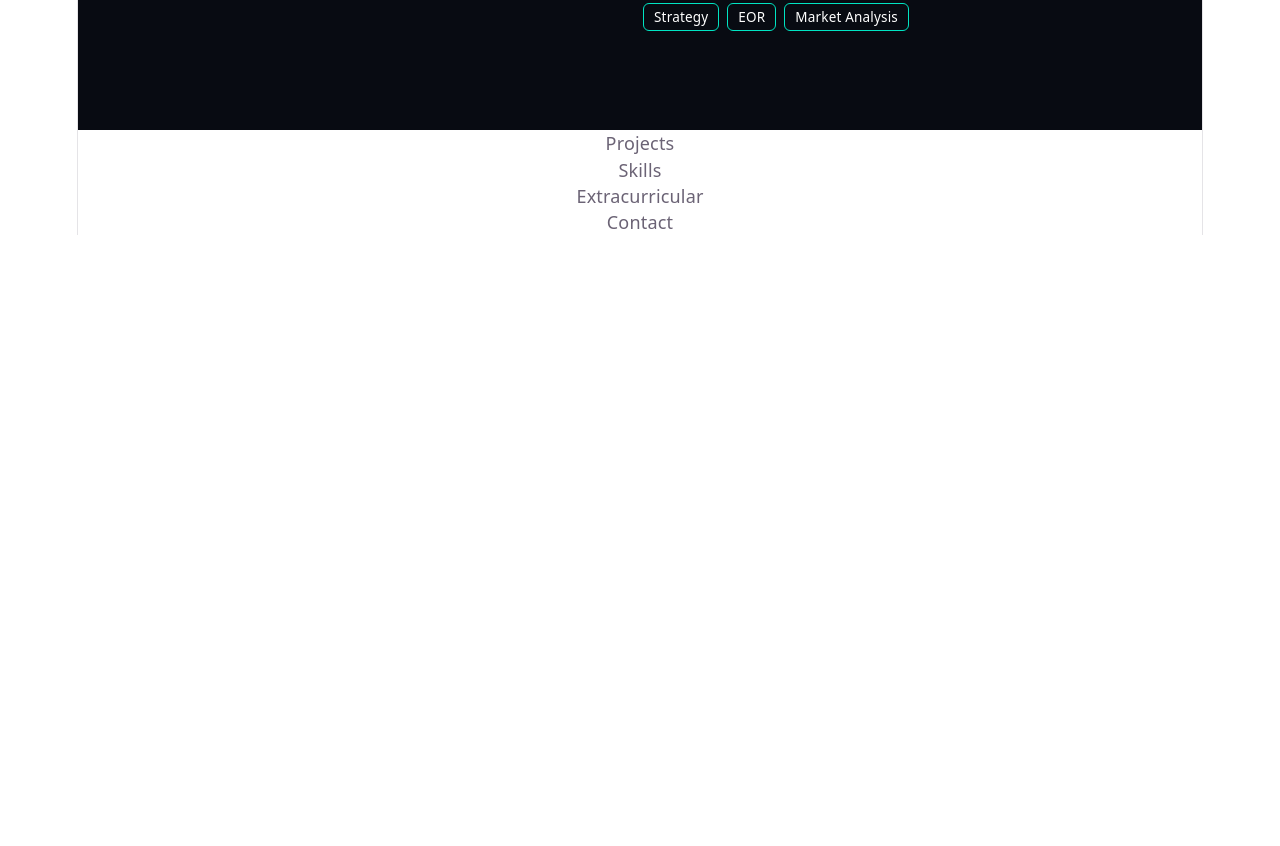
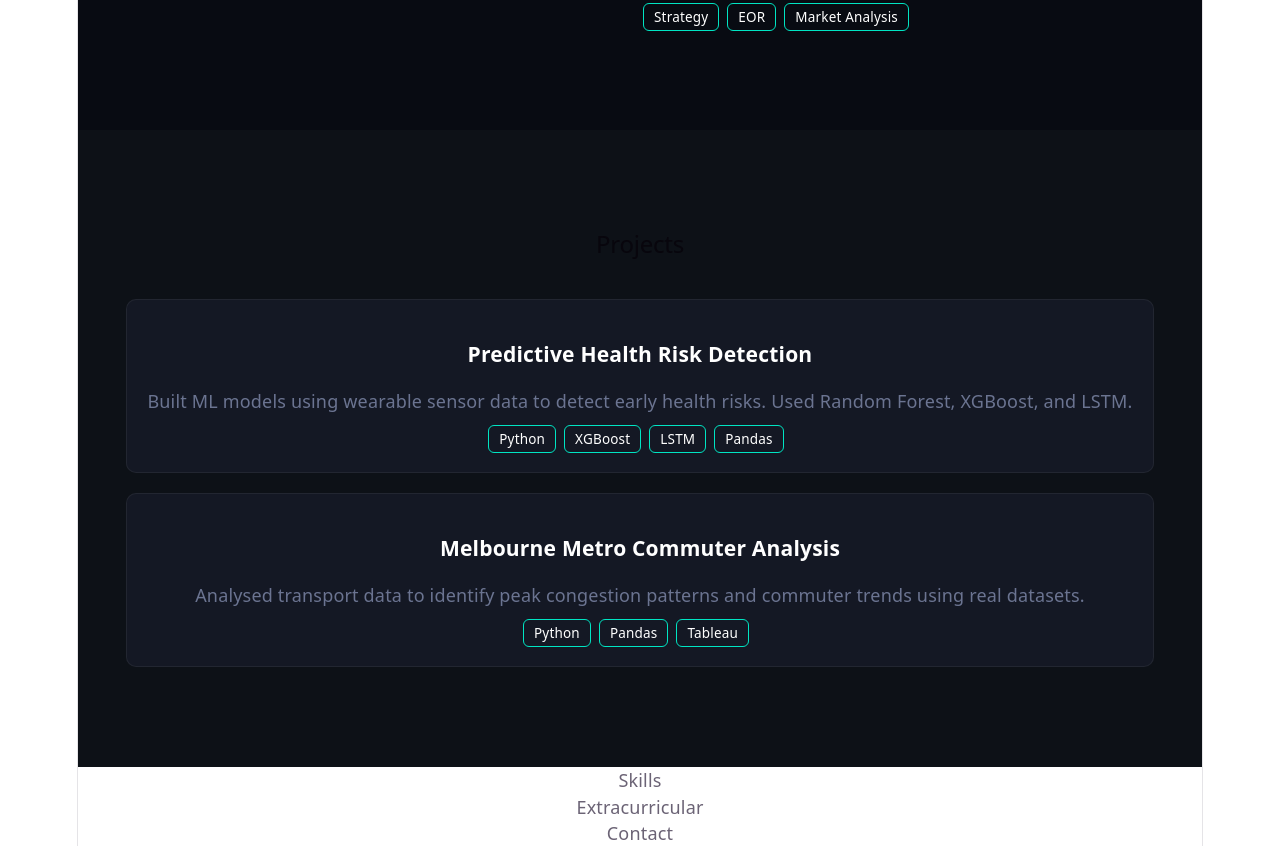
Before and after one commit to Jisshnu/jisshnuhj-portfolio, a React app: page / in a window 1280 px wide. Shown: the part 1820-2666 px from the top of the page. Before the commit the page ends 2055 px from the top, so only its background shows below. Built offline with nearby package versions, Linux system fonts and the light colour scheme; the HTML template or start-up script is replaced by a standard one.

Commit message:
temp project part

```diff
--- a/src/components/Projects.jsx
+++ b/src/components/Projects.jsx
@@ -1,4 +1,63 @@
 function Projects() {
-  return <div>Projects</div>;
+  const projects = [
+    {
+      title: "Predictive Health Risk Detection",
+      desc: "Built ML models using wearable sensor data to detect early health risks. Used Random Forest, XGBoost, and LSTM.",
+      tags: ["Python", "XGBoost", "LSTM", "Pandas"],
+    },
+    {
+      title: "Melbourne Metro Commuter Analysis",
+      desc: "Analysed transport data to identify peak congestion patterns and commuter trends using real datasets.",
+      tags: ["Python", "Pandas", "Tableau"],
+    },
+  ];
+
+  return (
+    <section
+      id="projects"
+      style={{
+        padding: "100px 48px",
+        background: "#0d1117",
+        color: "white",
+      }}
+    >
+      <h2 style={{ marginBottom: "40px" }}>Projects</h2>
+
+      <div style={{ display: "grid", gap: "20px" }}>
+        {projects.map((p, i) => (
+          <div
+            key={i}
+            style={{
+              padding: "20px",
+              background: "#141824",
+              borderRadius: "10px",
+              border: "1px solid rgba(255,255,255,0.06)",
+            }}
+          >
+            <h3>{p.title}</h3>
+            <p style={{ color: "#6b7491" }}>{p.desc}</p>
+
+            <div style={{ marginTop: "10px" }}>
+              {p.tags.map((t) => (
+                <span
+                  key={t}
+                  style={{
+                    marginRight: "8px",
+                    padding: "4px 10px",
+                    border: "1px solid #00e5c3",
+                    borderRadius: "6px",
+                    fontSize: "0.75rem",
+                  }}
+                >
+                  {t}
+                </span>
+              ))}
+            </div>
+          </div>
+        ))}
+      </div>
+    </section>
+  );
 }
+
 export default Projects;
```
